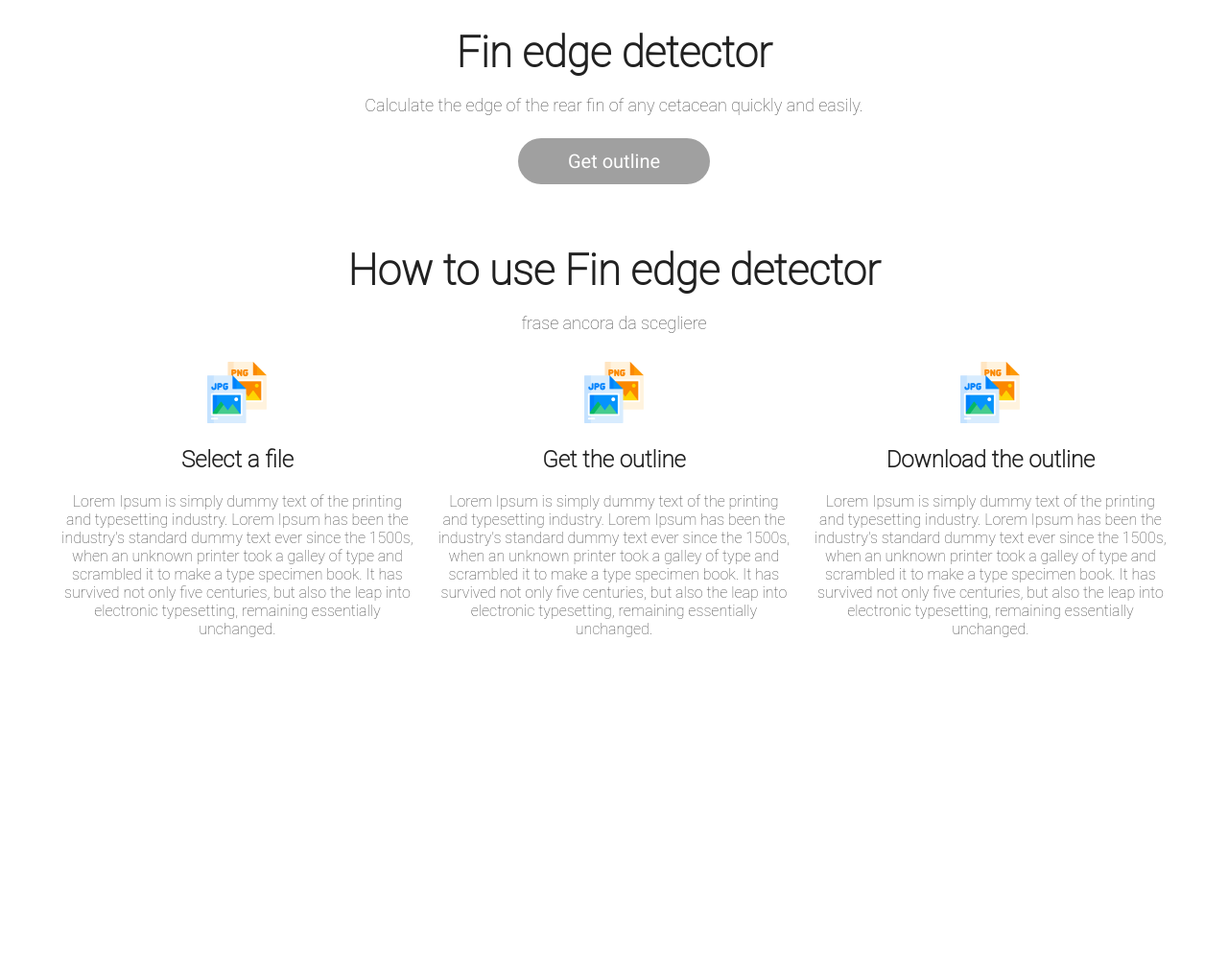
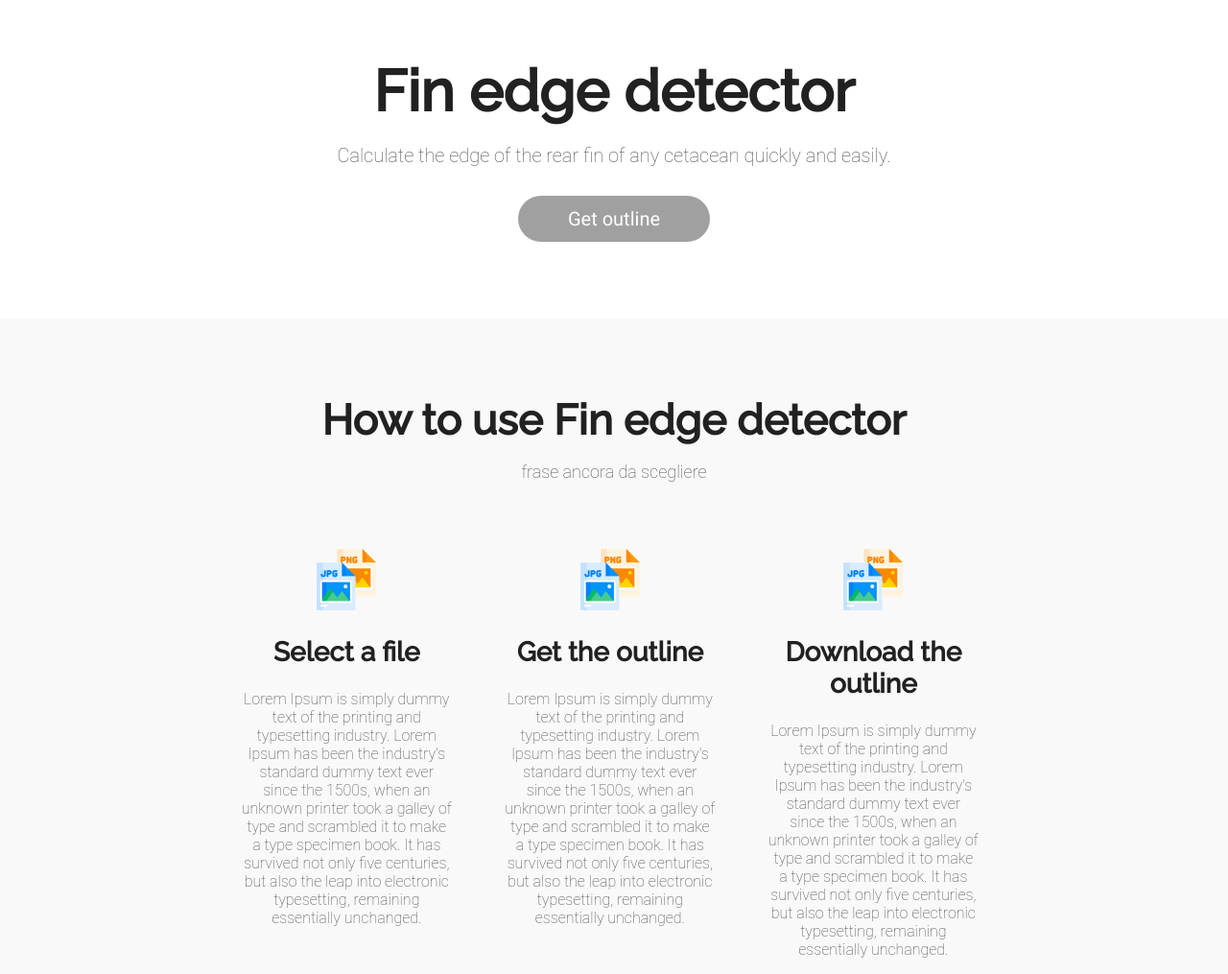
Before and after one commit to ApulianGCC/FinEdgeDetectionPlatform, a Flask app: template templates/index.html in a window 1280 px wide. Shown: the part 47-1062 px from the top of the page at 96% size. Before the commit the page ends 711 px from the top, so only its background shows below. Run offline with Flask 2, Linux system fonts and the light colour scheme; the template is opened without the code that fills it, so the values that code supplies are empty.

Commit message:
Modifiche visuali homepage

```diff
--- a/static/styles/main.css
+++ b/static/styles/main.css
@@ -41,7 +41,7 @@ body {
     margin-right: auto;
     margin-top: 16px;
     height: 100%;
-    width: 75%;
+    width: 60%;
     text-anchor: middle;
     text-align: center;
 
@@ -61,8 +61,8 @@ body {
 }
 
 .dz-message-icon{
-    width: 48px;
-    height: 48px;
+    width: 72px;
+    height: 72px;
 
 }
 
@@ -131,6 +131,14 @@ body {
 }
 
 .title-text{
+    font-family: 'Raleway', sans-serif;
+    text-align: center;
+    color: #212121;
+    font-size: 60px;
+    font-weight: bold;
+}
+
+.subtitle-text{
     font-family: "Roboto Thin", sans-serif;
     text-align: center;
     color: #212121;
@@ -138,19 +146,11 @@ body {
     font-weight: bold;
 }
 
-.subtitle-text{
-    font-family: "Roboto Thin", sans-serif;
-    text-align: center;
-    color: #212121;
-    font-size: 20px;
-    font-weight: bold;
-}
-
 .body-text{
     font-family: "Roboto Thin", sans-serif;
     text-align: center;
     color: #494949;
-    font-size: 16px;
+    font-size: 20px;
 }
 
 .image-container{
@@ -214,13 +214,12 @@ body {
 .column {
   text-align: center;
   float: left;
-  width: 33.33%;
-  padding: 12px;
+  width: 33%;
 }
 
 .row{
-  margin-left: 4%;
-  margin-right: 4%;
+  width: 65%;
+  margin: auto;
 }
 /* Clear floats after the columns */
 .row:after {
--- a/templates/index.html
+++ b/templates/index.html
@@ -7,41 +7,41 @@
 
 {% block content %}
     <div>
-        <h1 class="title-text" style="font-size:44px; margin-bottom:0px"> Fin edge detector</h1>
-        <p class="body-text" style="font-size: 18px">Calculate the edge of the rear fin of any cetacean quickly and easily.</p>
+        <h1 class="title-text" style="margin-bottom:0px; margin-top:60px"> Fin edge detector</h1>
+        <p class="body-text" style="margin-bottom:30px;">Calculate the edge of the rear fin of any cetacean quickly and easily.</p>
     </div>
     <div>
             {{ dropzone.create(action='/uploads') }}
 
-        <div style="width:100%; text-align:center; margin-top:24px">
+        <div style="width:100%; text-align:center; margin-top:24px; margin-bottom:80px">
             <button id="getOutlineBtn" class="default-button gray-button" type="button"><a style="text-decoration:none; color:white; font-size: 20px; user-select: nonemig" href="/get_outline">Get outline </a></button>
         </div>
 
     </div>
 
-    <div>
-        <h1 class="title-text" style="font-size:44px; margin-bottom:0px; margin-top:64px"> How to use Fin edge detector</h1>
-        <p class="body-text" style="font-size: 18px">frase ancora da scegliere</p>
+    <div style="background-color: #f9f9f9;">
+        <h1 class="title-text" style="font-size:44px; margin-bottom:0px; padding-top:80px"> How to use Fin edge detector</h1>
+        <p class="body-text" style="font-size: 18px; margin-bottom: 70px">frase ancora da scegliere</p>
 
         <div class="row">
               <div class="column">
                     <img src="static/res/file-format.png" width="64px" height="64px"/>
-                    <h2 class="title-text">Select a file</h2>
-                    <p class="body-text">
+                    <h2 class="title-text" style="font-size:28px">Select a file</h2>
+                    <p class="body-text" style="font-size: 16px; margin-left:10%; margin-right:10%">
                         Lorem Ipsum is simply dummy text of the printing and typesetting industry. Lorem Ipsum has been the industry's standard dummy text ever since the 1500s, when an unknown printer took a galley of type and scrambled it to make a type specimen book. It has survived not only five centuries, but also the leap into electronic typesetting, remaining essentially unchanged.
                     </p>
               </div>
               <div class="column">
                     <img src="static/res/file-format.png" width="64px" height="64px"/>
-                    <h2 class="title-text">Get the outline</h2>
-                    <p class="body-text">
+                    <h2 class="title-text" style="font-size:28px">Get the outline</h2>
+                    <p class="body-text" style="font-size: 16px; margin-left:10%; margin-right:10%">
                         Lorem Ipsum is simply dummy text of the printing and typesetting industry. Lorem Ipsum has been the industry's standard dummy text ever since the 1500s, when an unknown printer took a galley of type and scrambled it to make a type specimen book. It has survived not only five centuries, but also the leap into electronic typesetting, remaining essentially unchanged.
                     </p>
               </div>
               <div class="column">
                     <img src="static/res/file-format.png" width="64px" height="64px"/>
-                    <h2 class="title-text">Download the outline</h2>
-                    <p class="body-text">
+                    <h2 class="title-text" style="font-size:28px">Download the outline</h2>
+                    <p class="body-text" style="font-size: 16px; margin-left:10%; margin-right:10%">
                         Lorem Ipsum is simply dummy text of the printing and typesetting industry. Lorem Ipsum has been the industry's standard dummy text ever since the 1500s, when an unknown printer took a galley of type and scrambled it to make a type specimen book. It has survived not only five centuries, but also the leap into electronic typesetting, remaining essentially unchanged.
                     </p>
               </div>
```
Also changed, not shown: static/res/dz-upload-icon.png.
